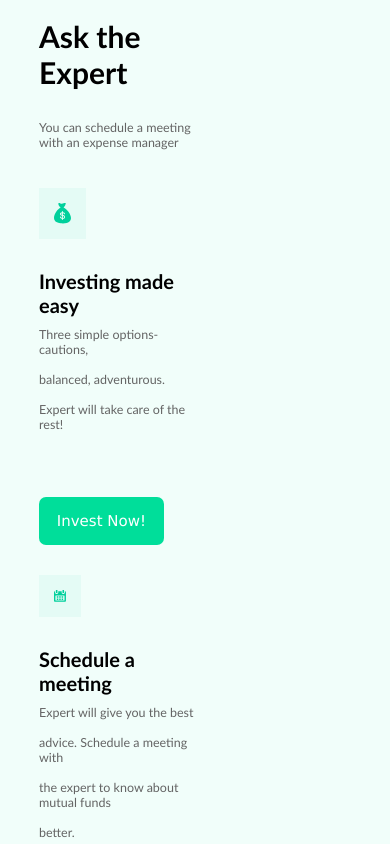
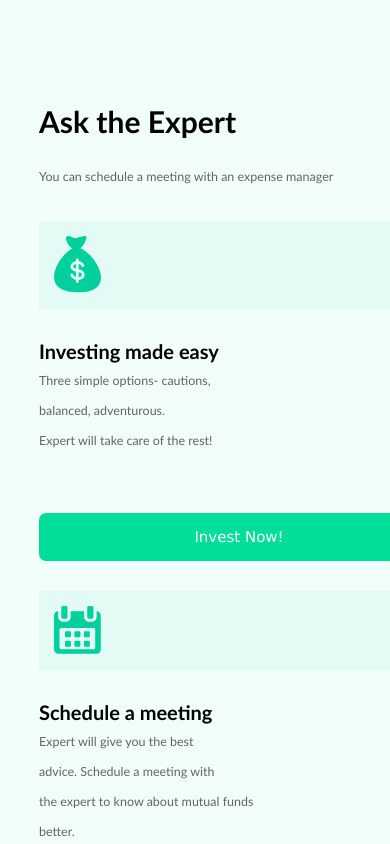
Before and after one commit to Armaan-1993/neoito-dev, a plain HTML site: page Workshop Practice1/index.html in a window 390 px wide. Shown: the part 1763-2607 px from the top of the page. Drawn offline with Linux system fonts and the light colour scheme.

Commit message:
section4 mobile view

```diff
--- a/Workshop Practice1/index.html
+++ b/Workshop Practice1/index.html
@@ -153,7 +153,7 @@
                                 <img src="img/ok.svg" alt="" />
                                 <p>Transactions in Mutual Funds</p>
                             </div>
-                            <div>
+                            <div class="section-3-button-div">
                                 <div class="section-3-know-more-btn-div">
                                     <button href="">Know More</button>
                                 </div>
--- a/Workshop Practice1/style.css
+++ b/Workshop Practice1/style.css
@@ -218,7 +218,7 @@ img {
 }
 .section-3-img-div,
 .section-3-contents-main-div {
-    min-width: 200px;
+    /* min-width: 400px; */
     width: 50%;
 }
 .section-3-contents-main-div {
@@ -589,7 +589,6 @@ footer {
         font-weight: 200;
         width: 100%;
         /* background-color: hotpink; */
-        /* background-color: chartreuse; */
     }
 
     .section-1-secondary-container {
@@ -630,6 +629,80 @@ footer {
         padding: 5em 0 5em 0;
         margin-bottom: 12em;
     }
+
+    /* Section 3 */
+    .section-3-img-div,
+    .section-3-contents-main-div {
+        min-width: 400px;
+        width: 100%;
+    }
+    .section-3-contents-main-div {
+        display: flex;
+        justify-content: flex-start;
+    }
+    .section-3-button-div {
+        margin-top: 4em;
+    }
+
+    /* Section 4 */
+    .section-4-contents-div,
+    .section-4-img-div {
+        min-width: 400px;
+    }
+    .section-4-secondary-container {
+        display: flex;
+        flex-direction: row;
+        flex-flow: wrap;
+        height: auto;
+    }
+    .section-4-contents-div {
+        min-width: 300px;
+        width: 100%;
+    }
+    .section-4-secondary-contents-div {
+        display: flex;
+        height: auto;
+    }
+    .section-4-secondary-contents-div div:first-child {
+        display: flex;
+        flex-direction: column;
+        margin-bottom: 3em;
+        min-width: 500px;
+        height: auto;
+    }
+    .section-4-secondary-contents-div div:last-child {
+        display: flex;
+        flex-direction: column;
+        min-width: 500px;
+        height: auto;
+    }
+    .section-4-img-div {
+        display: flex;
+        flex-flow: wrap;
+        min-width: 500px;
+        height: auto;
+    }
+    .section-4-secondary-contents-div img {
+        width: 10%;
+    }
+
+    .section-4-secondary-contents-div div:first-child div {
+        background-color: #e4fbf5;
+        padding: 1.5em;
+        width: 10%;
+    }
+    .section-4-secondary-contents-div div:last-child div {
+        background-color: #e4fbf5;
+        padding: 1.5em;
+        width: 10%;
+    }
+    .section-4-secondary-contents-div img {
+        width: 10%;
+    }
+
+    /* .section-4-img-div img {
+        display: none;
+    } */
 }
 
 /* nav bar 2 */
@@ -647,7 +720,10 @@ footer {
         font-size: 10px;
     }
     /* Section 4 */
-    .section-4-img-div img {
+    .section-4-img-div {
+        min-width: 400px;
+    }
+    /* .section-4-img-div img {
         display: none;
-    }
+    } */
 }
```
